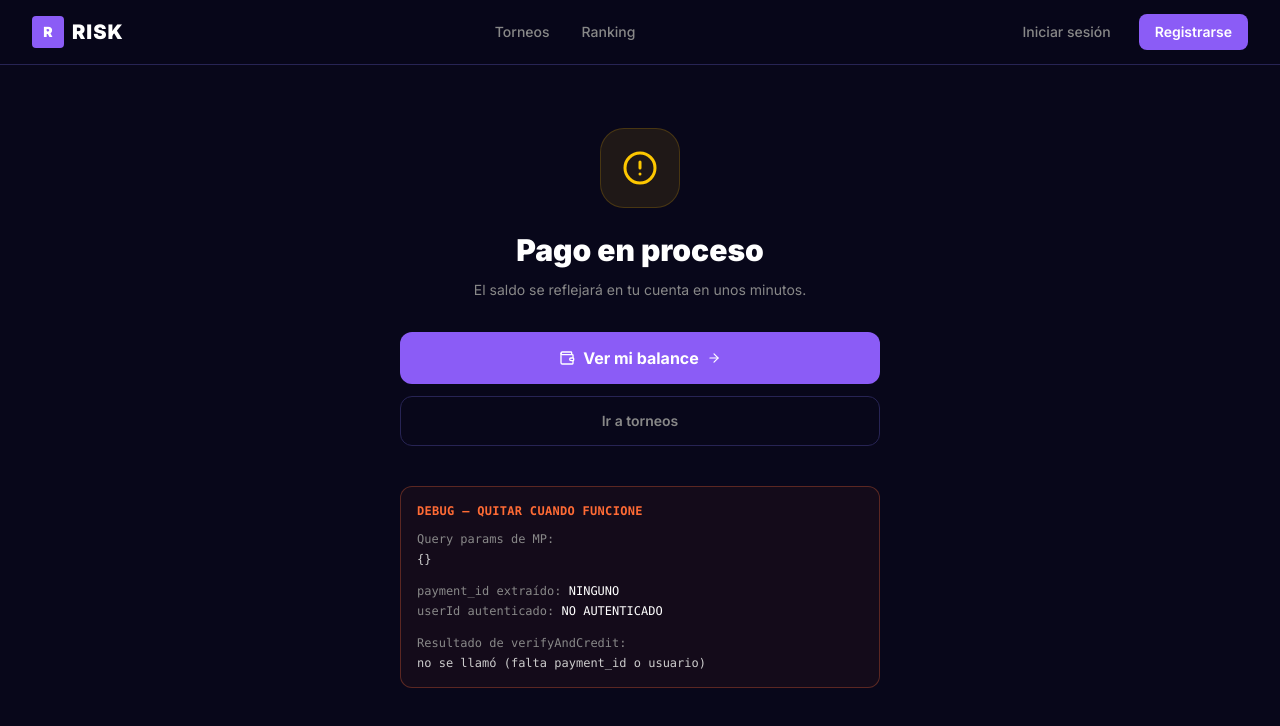
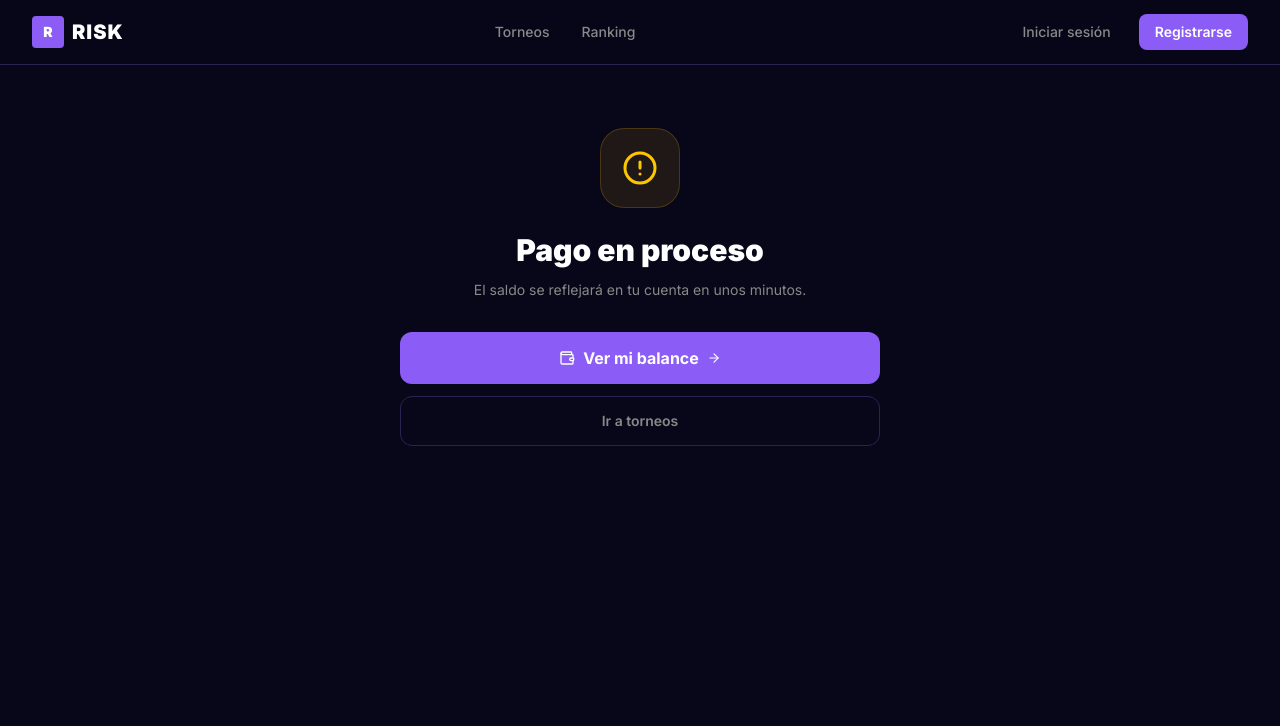
Before and after one commit to chifvictor-cloud/riskapp, a Next.js app: page /deposit/success in a window 1280 px wide. Shown: the top 726 px of the page. Built offline with nearby package versions, Linux system fonts and the light colour scheme; no server answers; what mercadopago would draw is missing.

Commit message:
Remove debug panel from deposit success

```diff
--- a/src/app/deposit/success/page.tsx
+++ b/src/app/deposit/success/page.tsx
@@ -78,24 +78,6 @@ export default async function DepositSuccessPage({
           </Link>
         </div>
 
-        {/* DEBUG PANEL — remove once balance crediting works */}
-        <div className="text-left border border-[#ff6b35]/30 rounded-xl bg-[#ff6b35]/5 p-4 text-xs font-mono">
-          <p className="text-[#ff6b35] font-bold mb-3 uppercase tracking-wide">Debug — quitar cuando funcione</p>
-
-          <p className="text-[#888] mb-1">Query params de MP:</p>
-          <pre className="text-[#ccc] mb-4 whitespace-pre-wrap break-all">
-            {JSON.stringify(sp, null, 2)}
-          </pre>
-
-          <p className="text-[#888] mb-1">payment_id extraído: <span className="text-white">{paymentId ?? 'NINGUNO'}</span></p>
-          <p className="text-[#888] mb-4">userId autenticado: <span className="text-white">{userId ?? 'NO AUTENTICADO'}</span></p>
-
-          <p className="text-[#888] mb-1">Resultado de verifyAndCredit:</p>
-          <pre className="text-[#ccc] whitespace-pre-wrap break-all">
-            {creditResult ? JSON.stringify(creditResult, null, 2) : 'no se llamó (falta payment_id o usuario)'}
-          </pre>
-        </div>
-
       </main>
     </div>
   )
```
